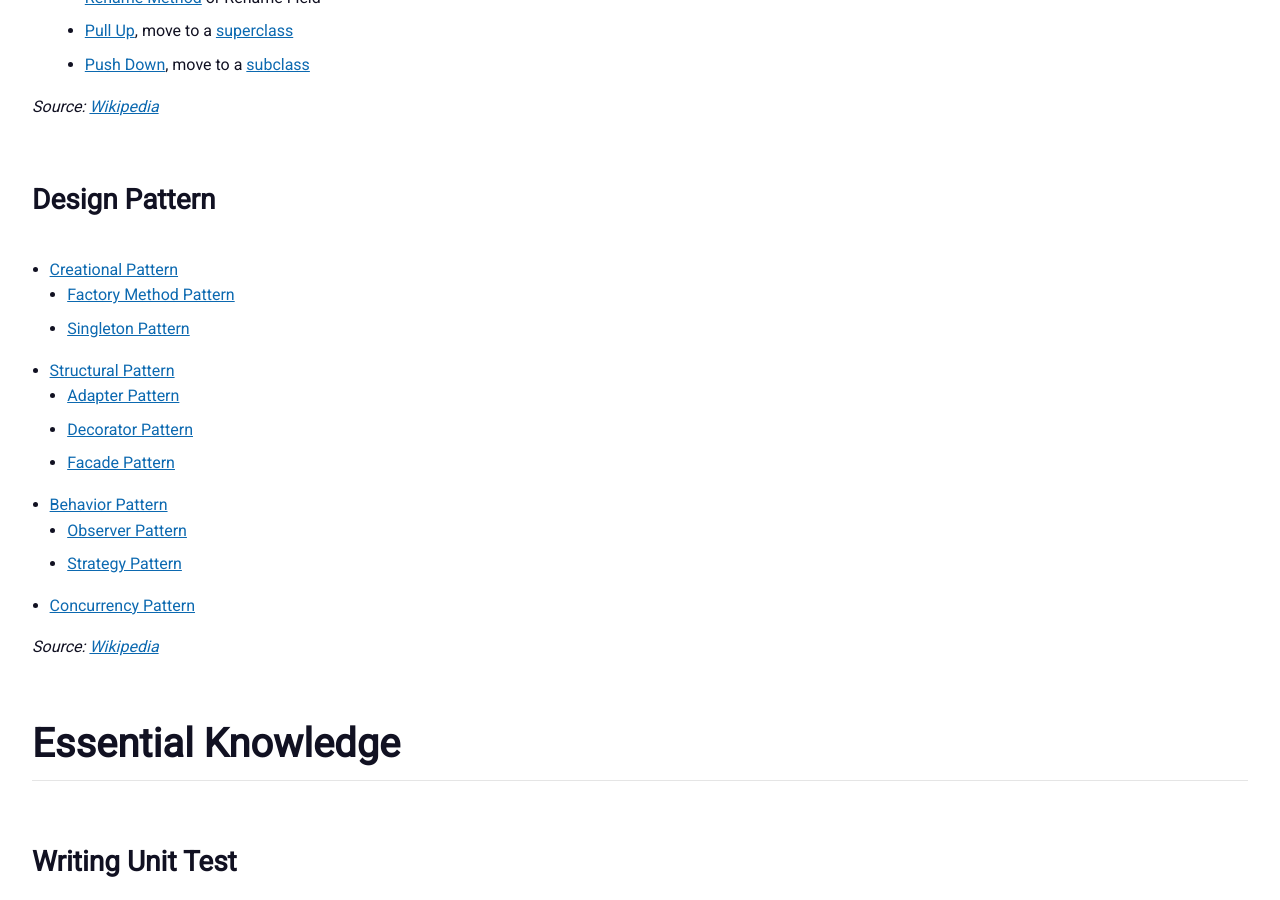
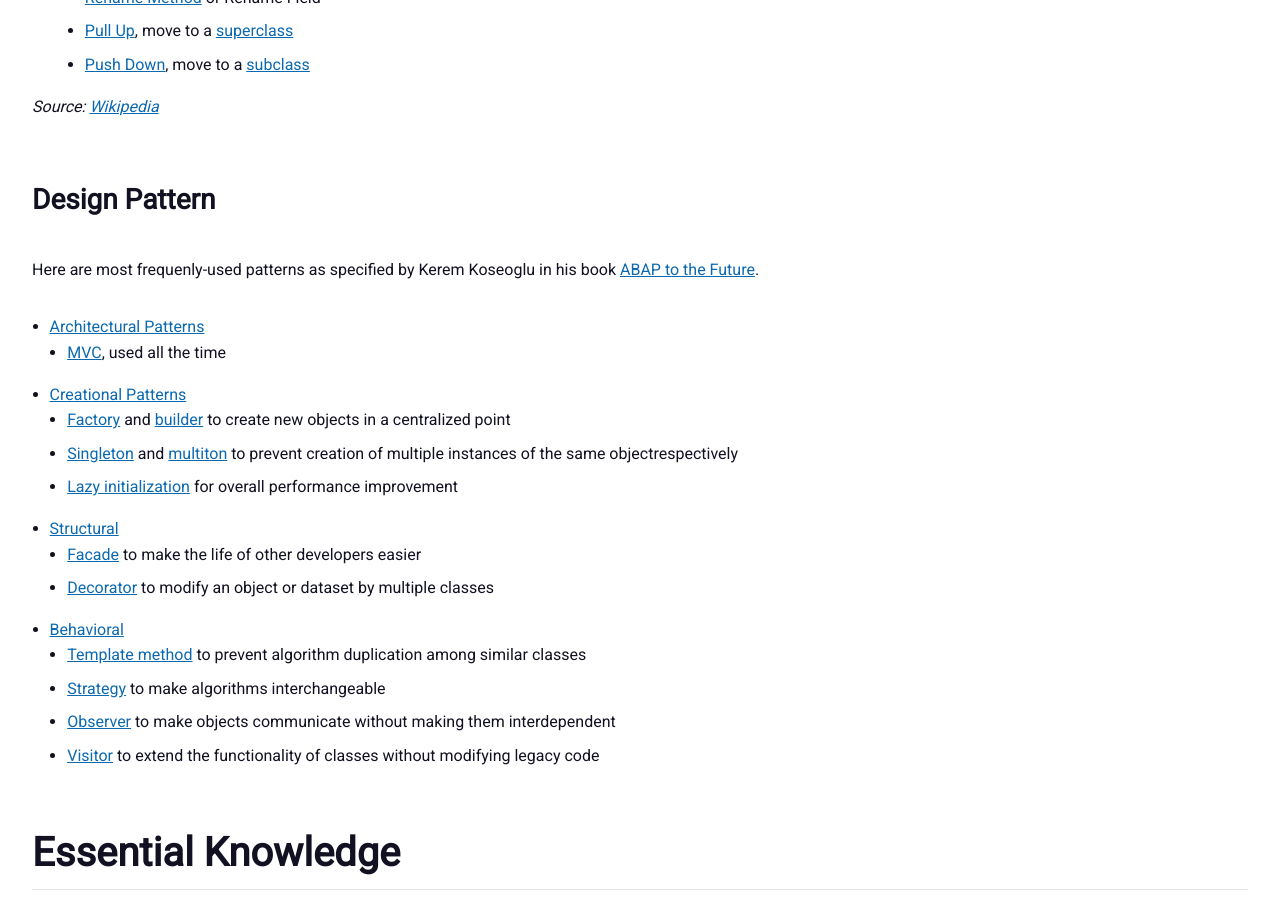
Before and after one commit to shruti170901/hola.github.io, a Jekyll site: the page built from tdd/knowledge.md, in a window 1280 px wide and 900 px high, scrolled down 2113 px. Built offline with Jekyll 4.4.1, drawn with Linux system fonts in a browser that asks for light colours.

Commit message:
Added books to tdd/knowledge + updated abap

```diff
--- a/tdd/knowledge.md
+++ b/tdd/knowledge.md
@@ -42,19 +42,22 @@ _Source: [Wikipedia](https://en.wikipedia.org/wiki/Code_refactoring)_
 
 ## Design Pattern
 
-- [Creational Pattern ](https://en.m.wikipedia.org/wiki/Creational_pattern)
-  - [Factory Method Pattern](https://en.m.wikipedia.org/wiki/Factory_method_pattern)
-  - [Singleton Pattern](https://en.m.wikipedia.org/wiki/Singleton_pattern)
-- [Structural Pattern](https://en.m.wikipedia.org/wiki/Structural_pattern)
-  - [Adapter Pattern](https://en.m.wikipedia.org/wiki/Adapter_pattern)
-  - [Decorator Pattern](https://en.m.wikipedia.org/wiki/Decorator_pattern)
-  - [Facade Pattern](https://en.m.wikipedia.org/wiki/Facade_pattern)
-- [Behavior Pattern](https://en.m.wikipedia.org/wiki/Behavioral_pattern)
-  - [Observer Pattern](https://en.m.wikipedia.org/wiki/Observer_pattern)
-  - [Strategy Pattern](https://en.m.wikipedia.org/wiki/Strategy_pattern)
-- [Concurrency Pattern](https://en.m.wikipedia.org/wiki/Concurrency_pattern)
+Here are most frequenly-used patterns as specified by Kerem Koseoglu in his book [ABAP to the Future](https://www.sap-press.com/abap-to-the-future_4161/).
 
-_Source: [Wikipedia](https://en.wikipedia.org/wiki/Software_design_pattern)_
+- [Architectural Patterns](https://en.wikipedia.org/wiki/Architectural_pattern)
+  - [MVC](https://en.wikipedia.org/wiki/Model%E2%80%93View%E2%80%93Controller), used all the time
+- [Creational Patterns](https://en.wikipedia.org/wiki/Creational_pattern)
+  - [Factory](https://en.wikipedia.org/wiki/Factory_method_pattern) and [builder](https://en.wikipedia.org/wiki/Builder_pattern) to create new objects in a centralized point
+  - [Singleton](https://en.wikipedia.org/wiki/Singleton_pattern) and [multiton](https://en.wikipedia.org/wiki/Multiton_pattern) to prevent creation of multiple instances of the same objectrespectively
+  - [Lazy initialization](https://en.wikipedia.org/wiki/Lazy_initialization) for overall performance improvement
+- [Structural](https://en.wikipedia.org/wiki/Structural_pattern)
+  - [Facade](https://en.wikipedia.org/wiki/Facade_pattern) to make the life of other developers easier
+  - [Decorator](https://en.wikipedia.org/wiki/Decorator_pattern) to modify an object or dataset by multiple classes
+- [Behavioral](https://en.wikipedia.org/wiki/Behavioral_pattern)
+  - [Template method](https://en.wikipedia.org/wiki/Template_method_pattern) to prevent algorithm duplication among similar classes
+  - [Strategy](https://en.wikipedia.org/wiki/Strategy_pattern) to make algorithms interchangeable
+  - [Observer](https://en.wikipedia.org/wiki/Observer_pattern) to make objects communicate without making them interdependent
+  - [Visitor](https://en.wikipedia.org/wiki/Visitor_pattern) to extend the functionality of classes without modifying legacy code
 
 # Essential Knowledge
 
```
Also changed, not shown: abap/index.md (+6 -0 lines), tdd/index.md (+3 -3 lines), abap/img/abap_to_the_future.jpg (added), abap/img/design_patterns_in_abap_objects.jpg (added).
